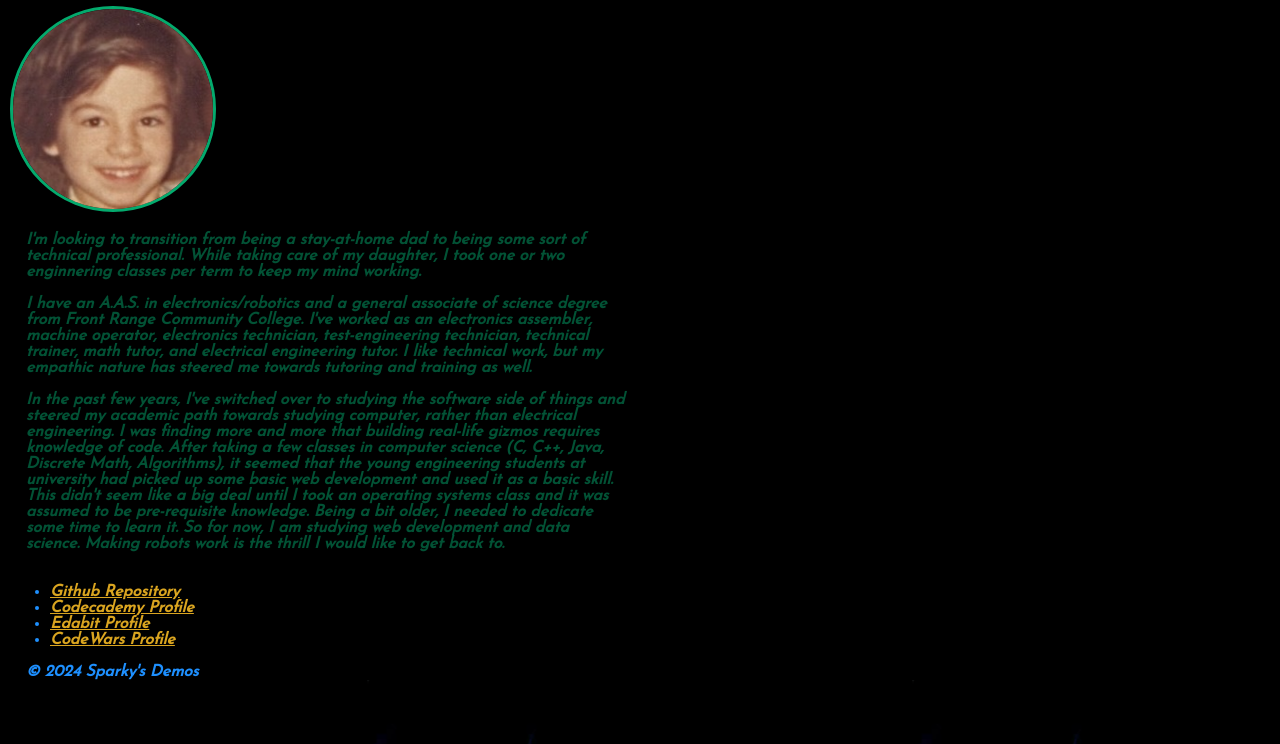
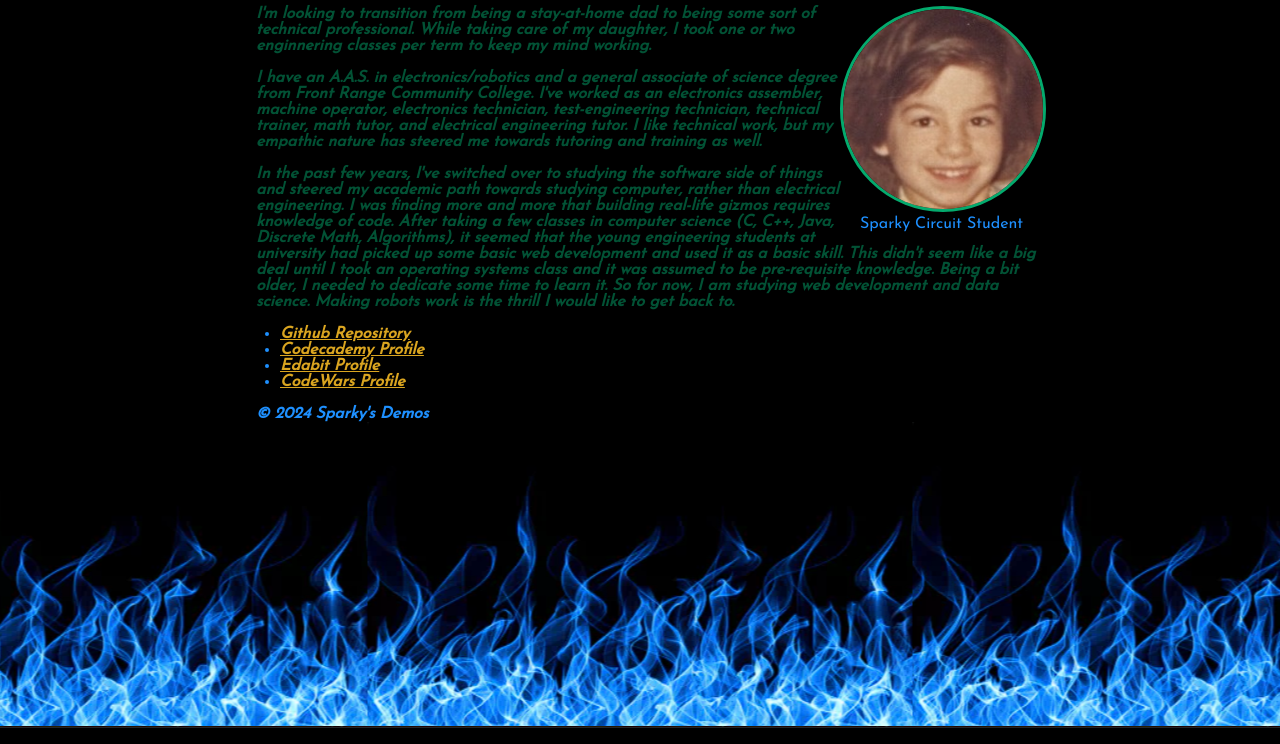
Before and after one commit to CircuitStudent/CircuitStudent, a plain HTML site: page about.html in a window 1280 px wide. Shown: the part 113-857 px from the top of the page. Drawn offline with Linux system fonts and the light colour scheme.

Commit message:
practicing style

```diff
--- a/about.html
+++ b/about.html
@@ -24,6 +24,9 @@
   <main>
     <section class="profile_pic">
       <img src="./images/Davey_6yrs_2.jpg" alt="Dave">
+      <figcaption>Sparky Circuit Student</figcaption>
+    </section>
+    <section>
       <p>I'm looking to transition from being a stay-at-home dad to being some sort of technical professional. While taking care of my daughter,
         I took one or two enginnering classes per term to keep my mind working.<br> <br>
         I have an A.A.S. in electronics/robotics and a general associate of science degree from Front Range Community College.
--- a/style.css
+++ b/style.css
@@ -4,7 +4,7 @@ body {
   background-color: black;
   /*background-image: url('https://newevolutiondesigns.com/images/freebies/nature-hd-background-2.jpg');*/
   max-width: 800px;
-  margin: 0 10px;
+  margin: 0 auto;
 
   background-image: url("./images/blue\ flame.png");
   background-repeat: repeat-x;
@@ -57,6 +57,11 @@ a {
   vertical-align: top;
 }
 
+.profile_pic {
+  display: block;
+  float: right;
+  max-width: 200px;
+}
 .profile_pic img {
   display: inline;
   height: 200px;
@@ -68,6 +73,7 @@ a {
 .profile_pic figcaption {
   position: relative;
   left: 20px;
+
 }
 
 .entry img {
```
Also changed, not shown: index.html (+1 -1 lines).
